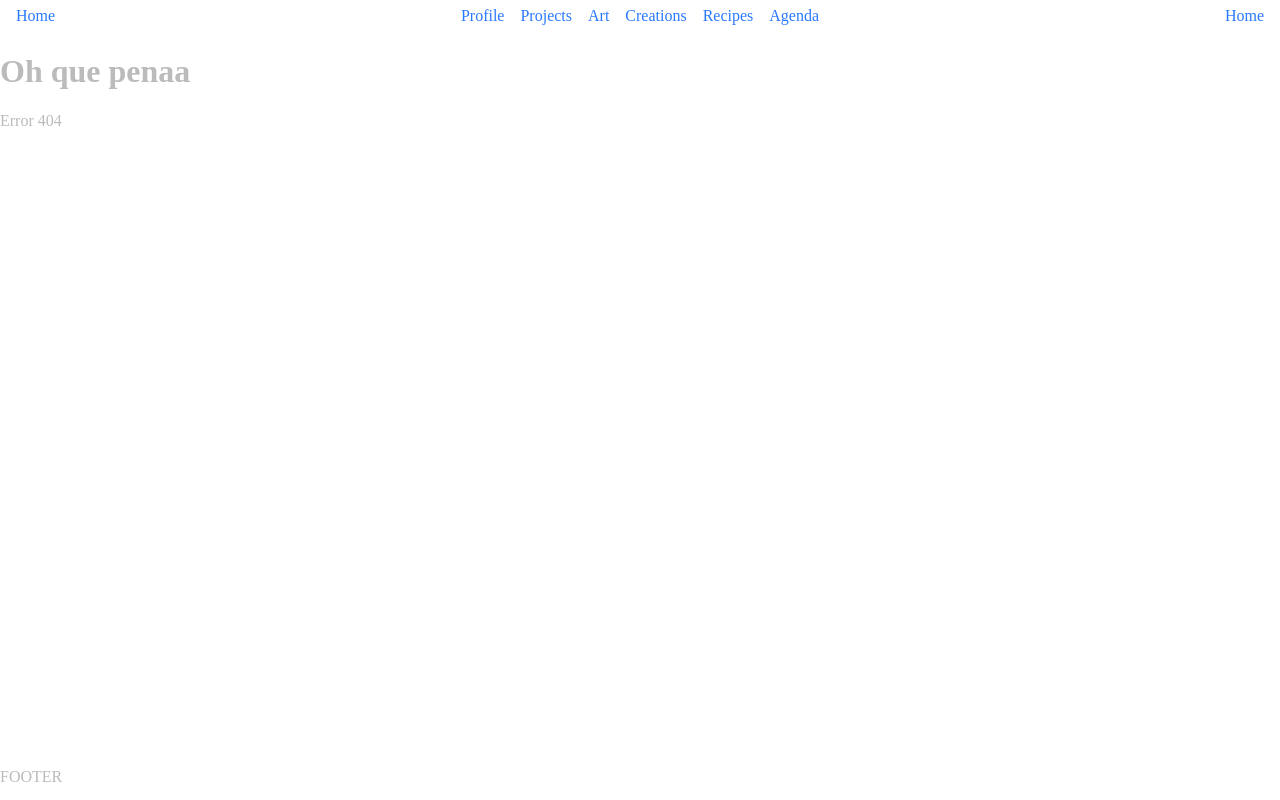
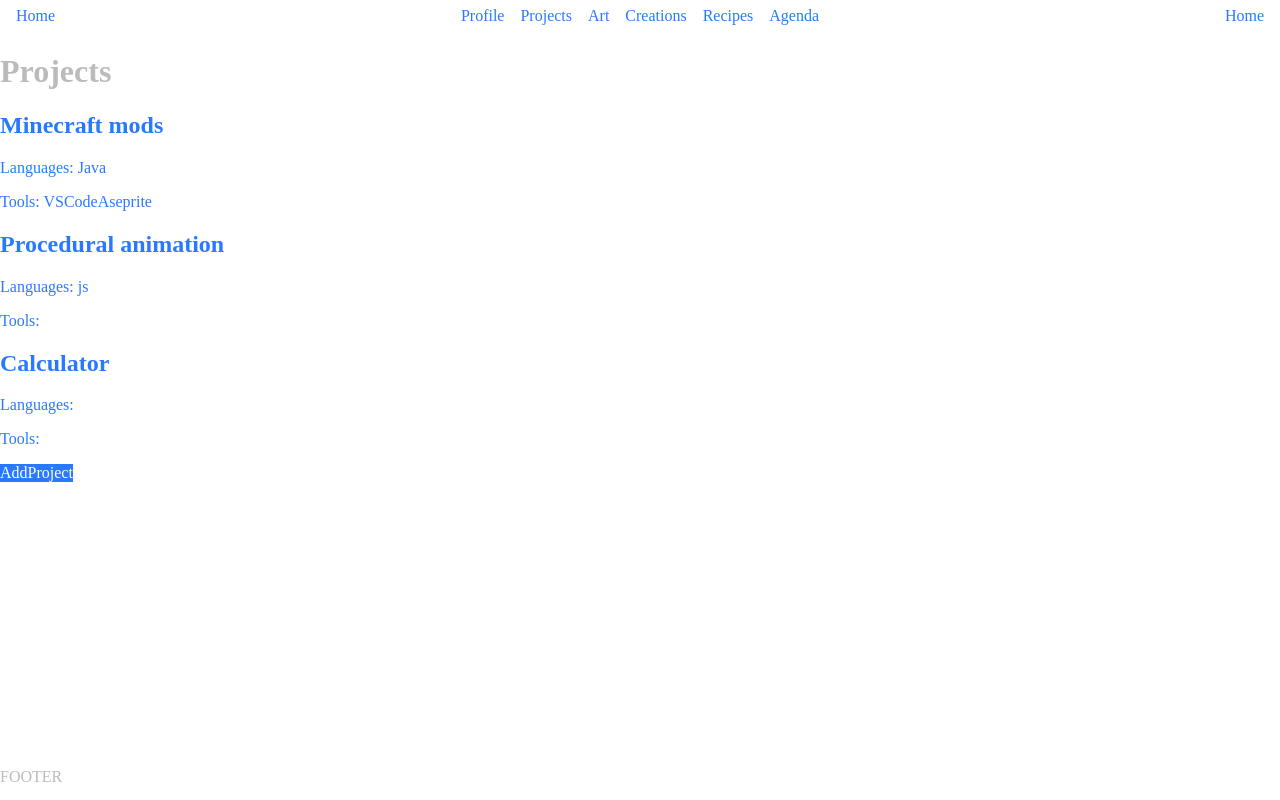
Before and after one commit to Xanet2004/zalduaxa.net, a React app in the folder frontend/: page /projects in a window 1280 px wide. Before the commit this address had no page. Built offline with nearby package versions, Linux system fonts and the light colour scheme; the HTML template or start-up script is replaced by a standard one.

Commit message:
feat(frontend): projectAdd template system

```diff
--- a/frontend/src/components/Header/Header.tsx
+++ b/frontend/src/components/Header/Header.tsx
@@ -7,7 +7,7 @@ export default function Header() {
             <div><Link to="/">Home</Link></div>
             <li className="nav-items">
                 <Link to="/profile">Profile</Link>
-                <Link to="/profile">Projects</Link> {/* projects could open a list of project types */}
+                <Link to="/projects">Projects</Link> {/* projects could open a list of project types */}
                 <Link to="/profile">Art</Link>
                 <Link to="/profile">Creations</Link>
                 <Link to="/profile">Recipes</Link>
--- /dev/null
+++ b/frontend/src/components/ProjectTypeCard/ProjectTypeCard.tsx
@@ -0,0 +1,18 @@
+import { Link } from "react-router-dom";
+
+interface ProjectTypeCardProps {
+  readonly url: string;
+  readonly title: string;
+  readonly languages: readonly string[];
+  readonly tools: readonly string[];
+}
+
+export default function ProjectTypeCard(props: ProjectTypeCardProps) {
+    return (
+        <Link to={`/projects/${props.url}`}>
+            <h2>{props.title}</h2>
+            {props.languages && <p>Languages: {props.languages}</p>}
+            {props.tools && <p>Tools: {props.tools}</p>}
+        </Link>
+    );
+}
--- a/frontend/src/main.tsx
+++ b/frontend/src/main.tsx
@@ -2,13 +2,14 @@ import { StrictMode } from 'react'
 import { createRoot } from 'react-dom/client'
 import { createBrowserRouter, RouterProvider } from 'react-router-dom'
 // import './index.css'
+import Footer from '@/components/Footer/Footer'
+import Header from '@/components/Header/Header'
+import Home from '@/pages/Home'
+import NotFound from '@/pages/NotFound'
+import Profile from '@/pages/Profile'
+import Projects from '@/pages/projects/Projects'
+import '@/styles/global.css'
 import '@/styles/tokens.css'
-import '@/styles/global.css'
-import Home from '@/pages/Home.tsx'
-import Profile from '@/pages/Profile.tsx'
-import NotFound from '@/pages/NotFound.tsx'
-import Header from '@/components/Header/Header'
-import Footer from '@/components/Footer/Footer'
 
 const router = createBrowserRouter([
   {
@@ -43,6 +44,18 @@ const router = createBrowserRouter([
         <Footer/>
       </>
     )
+  },
+  {
+    path: '/projects',
+    element: (
+      <>
+        <Header/>
+        <main className="page-container">
+          <Projects />
+        </main>
+        <Footer/>
+      </>
+    )
   }
 ]);
 
--- a/frontend/src/pages/projects/Projects.tsx
+++ b/frontend/src/pages/projects/Projects.tsx
@@ -1,7 +1,61 @@
-export default function Home() {
+import { useState } from 'react';
+import ProjectTypeCard from '@/components/ProjectTypeCard/ProjectTypeCard';
+
+const projects = [
+  {
+    title: "Minecraft mods",
+    url: "minecraft-mods",
+    languages: ["Java"],
+    tools: ["VSCode", "Aseprite"]
+  },
+  {
+    title: "Procedural animation",
+    url: "procedural-animation",
+    languages: ["js"],
+    tools: []
+  },
+  {
+    title: "Calculator",
+    url: "calculator",
+    languages: [],
+    tools: []
+  }
+];
+
+
+export default function Projects() {
+    const [isAdmin] = useState(true);
+    const [isAdding, setIsAdding] = useState(false);
+
     return (
         <div>
-            <h1>HOME</h1>
+            <h1>Projects</h1>
+            <div>
+                {projects.map(p => (
+                    <ProjectTypeCard key={p.url} {...p} />
+                ))}
+            </div>
+            {
+                isAdmin &&
+                (
+                    <button onClick={() => setIsAdding(true)}>AddProject</button>
+                )
+            }
+            {
+                isAdding &&
+                (
+                    <div>
+                        <p>name</p><input type="text"/>
+                        <p>type</p><select name="asd" id="asd"></select>
+                        <p>newType</p><input type="text"/>
+                        <p>tools</p><select name="asd" id="asd"></select>
+                        <p>newTool</p><input type="text"/>
+                        <p>project</p><input type="file" name="" id="" />
+                        <p></p>
+                        <button onClick={() => setIsAdding(false)}>Done</button>
+                    </div>
+                )
+            }
         </div>
     );
 }
```
